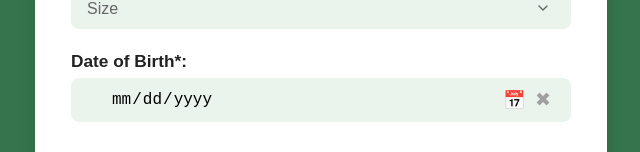
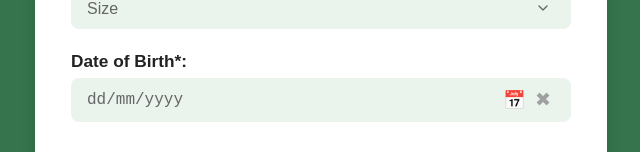
Before and after one commit to Jun20220703/bit216as, an Angular app: page /registration in a window 1280 px wide. Shown: the part 935-1087 px from the top of the page, without its empty margins (319-959 px from the left). Built offline with nearby package versions, Linux system fonts and the light colour scheme.

Commit message:
Update registrationPage.component.css

```diff
--- a/src/app/components/registerAndPrivacySettings/registrationPage/registrationPage.component.css
+++ b/src/app/components/registerAndPrivacySettings/registrationPage/registrationPage.component.css
@@ -52,6 +52,21 @@ form label {
     -moz-appearance: none !important;
     appearance: none !important;
     background: #eaf3ec !important;
+    color: #666;
+}
+
+.input-group input[type="date"]:invalid {
+    color: transparent;
+}
+
+.input-group input[type="date"]:invalid::before {
+    content: 'dd/mm/yyyy';
+    color: #666;
+    position: absolute;
+    left: 16px;
+    top: 70%;
+    transform: translateY(-50%);
+    pointer-events: none;
 }
 
 .input-group input[type="date"]::-webkit-calendar-picker-indicator {
```
